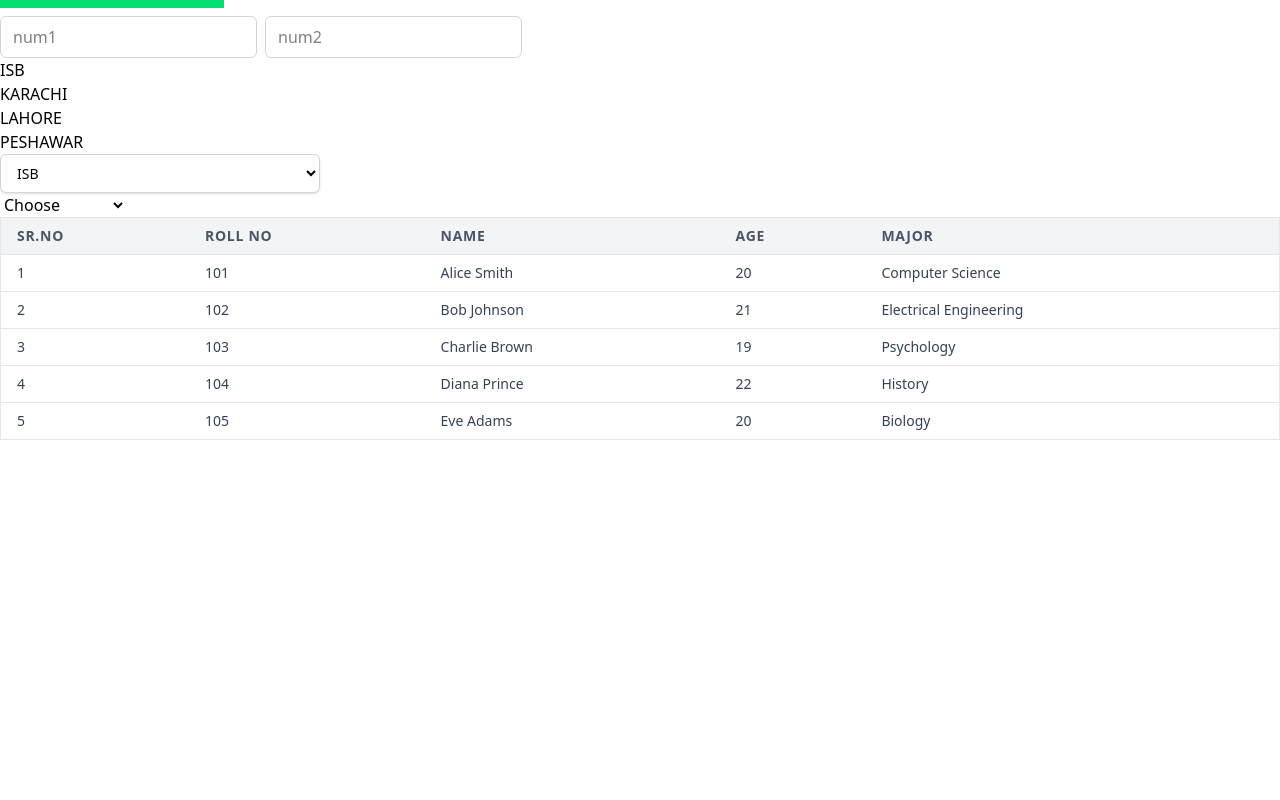
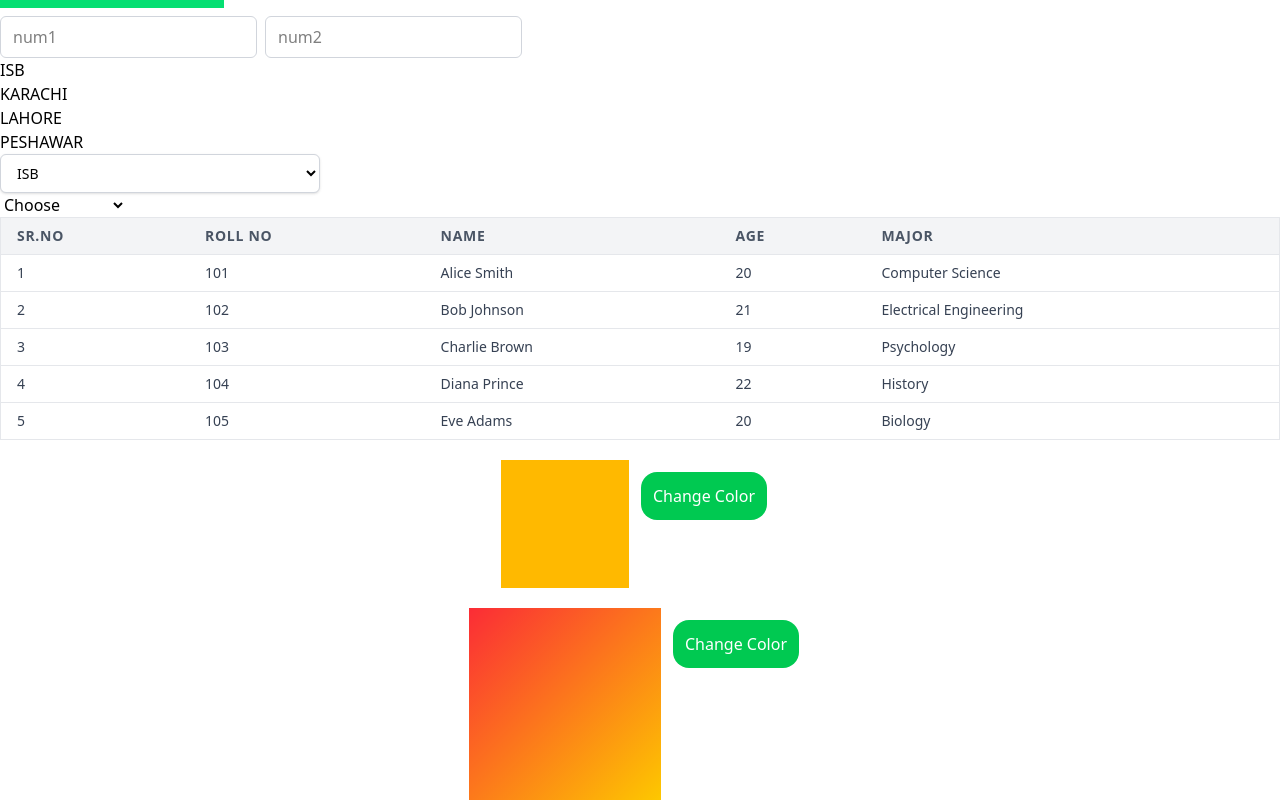
Before and after one commit to Soban-Abbas/Learning_Angular, an Angular app: page / in a window 1280 px wide. Shown: the part 1390-2190 px from the top of the page. Before the commit the page ends 1830 px from the top, so only its background shows below. Built offline with nearby package versions, Linux system fonts and the light colour scheme.

Commit message:
ngclass with ternary operator

```diff
--- a/src/app/day1/day1.html
+++ b/src/app/day1/day1.html
@@ -52,7 +52,7 @@
     <option *ngFor="let student of studentarray" [value]="student.id">{{student.name}}</option>
  </select>
 <div class="overflow-x-auto">
-  <table class="min-w-full bg-white border border-gray-200">
+  <table class="min-w-full bg-white  border border-gray-200">
     <thead>
       <tr>
         <th class="py-2 px-4 border-b border-gray-200 bg-gray-100 text-left text-sm font-semibold text-gray-600 uppercase tracking-wider">
@@ -84,3 +84,21 @@
     </tbody>
   </table>
 </div>
+
+
+<div  class="flex justify-center mt-5">
+    <div class="bg-amber-400 size-32" [ngClass]="divcolorchange">
+
+    </div>
+    <button class="bg-green-500 hover:bg-blue-300 text-white size-fit m-3 p-3 rounded-2xl cursor-pointer " (click)="changecolor()">Change Color</button>
+</div>
+
+<!-- ngclass using ternary operator -->
+
+
+<div  class="flex justify-center mt-5">
+    <div [ngClass]="isdivngclass ? 'bg-gradient-to-tl from-green-400 to bg-blue-500 size-48': 'bg-gradient-to-tl from-yellow-400 to bg-red-500 size-48' ">
+
+    </div>
+    <button class="bg-green-500 hover:bg-blue-300 text-white size-fit m-3 p-3 rounded-2xl cursor-pointer " (click)="changedivcolor()">Change Color</button>
+</div>
--- a/src/app/day1/day1.ts
+++ b/src/app/day1/day1.ts
@@ -71,9 +71,24 @@ studentarray:any[]=[
 ];
 
 
+divcolorchange:string='';
+changecolor(){
+  if(this.divcolorchange==''){
+this.divcolorchange="bg-pink-900 size-60";
+  }else{
+    this.divcolorchange='';
+  }
 
 
 
 
 
 }
+
+
+isdivngclass:boolean=false;
+changedivcolor(){
+this.isdivngclass=!this.isdivngclass;
+}
+
+}
```
